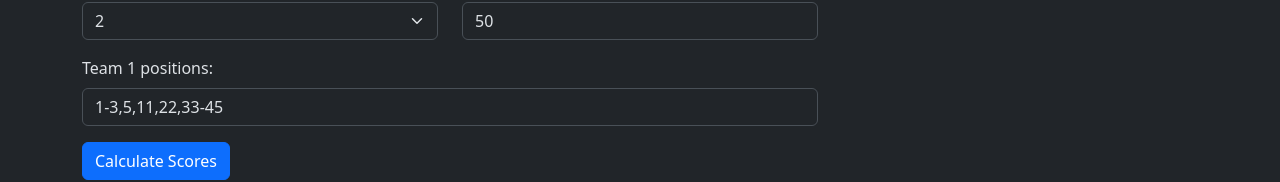
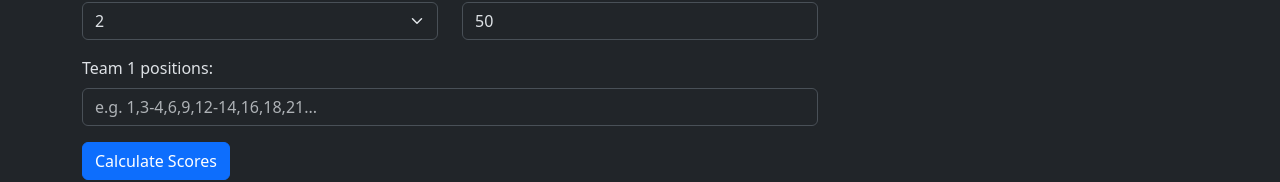
Before and after one commit to Nipatsuplayer/calcscore, a plain HTML site: page index.html in a window 1280 px wide. Shown: the part 102-284 px from the top of the page. Drawn offline with nearby package versions, Linux system fonts and the light colour scheme.

Commit message:
Removed test values in inputs

```diff
--- a/index.html
+++ b/index.html
@@ -43,21 +43,21 @@
         <div id="team1Inputs">
             <div class="mb-3">
                 <label for="team1PositionsInput" class="form-label" id="team1PositionsLabel">Team 1 positions:</label>
-                <input type="text" class="form-control" id="team1PositionsInput" name="positions" placeholder="e.g. 1,3-4,6,9,12-14,16,18,21..." autocomplete="off" value="1-3,5,11,22,33-45" />
+                <input type="text" class="form-control" id="team1PositionsInput" name="positions" placeholder="e.g. 1,3-4,6,9,12-14,16,18,21..." autocomplete="off" />
             </div>
         </div>
 
         <div id="team2Inputs"  style="display: none;">
             <div class="mb-3">
                 <label for="team2PositionsInput" class="form-label" id="team2PositionsLabel">Team 2 positions:</label>
-                <input type="text" class="form-control" id="team2PositionsInput" name="positions" placeholder="e.g. 1,3-4,6,9,12-14,16,18,21..." autocomplete="off" value="4,6-9,14-17,25-31,70-85" />
+                <input type="text" class="form-control" id="team2PositionsInput" name="positions" placeholder="e.g. 1,3-4,6,9,12-14,16,18,21..." autocomplete="off" />
             </div>
         </div>
 
         <div id="team3Inputs" style="display: none;">
             <div class="mb-3">
                 <label for="team3PositionsInput" class="form-label" id="team3PositionsLabel">Team 3 positions:</label>
-                <input type="text" class="form-control" id="team3PositionsInput" name="positions" placeholder="e.g. 1,3-4,6,9,12-14,16,18,21..." autocomplete="off" value="10,18-21,32,46-55,91-97" />
+                <input type="text" class="form-control" id="team3PositionsInput" name="positions" placeholder="e.g. 1,3-4,6,9,12-14,16,18,21..." autocomplete="off" />
             </div>
         </div>
     </div>
```
